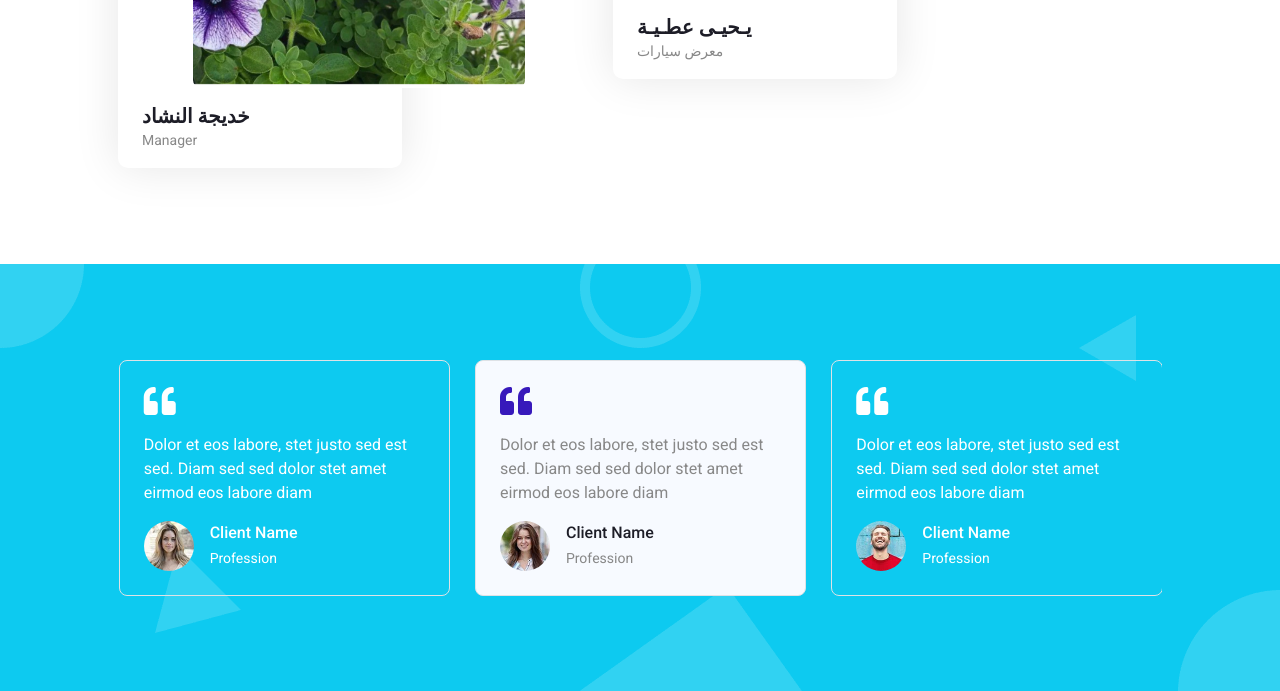
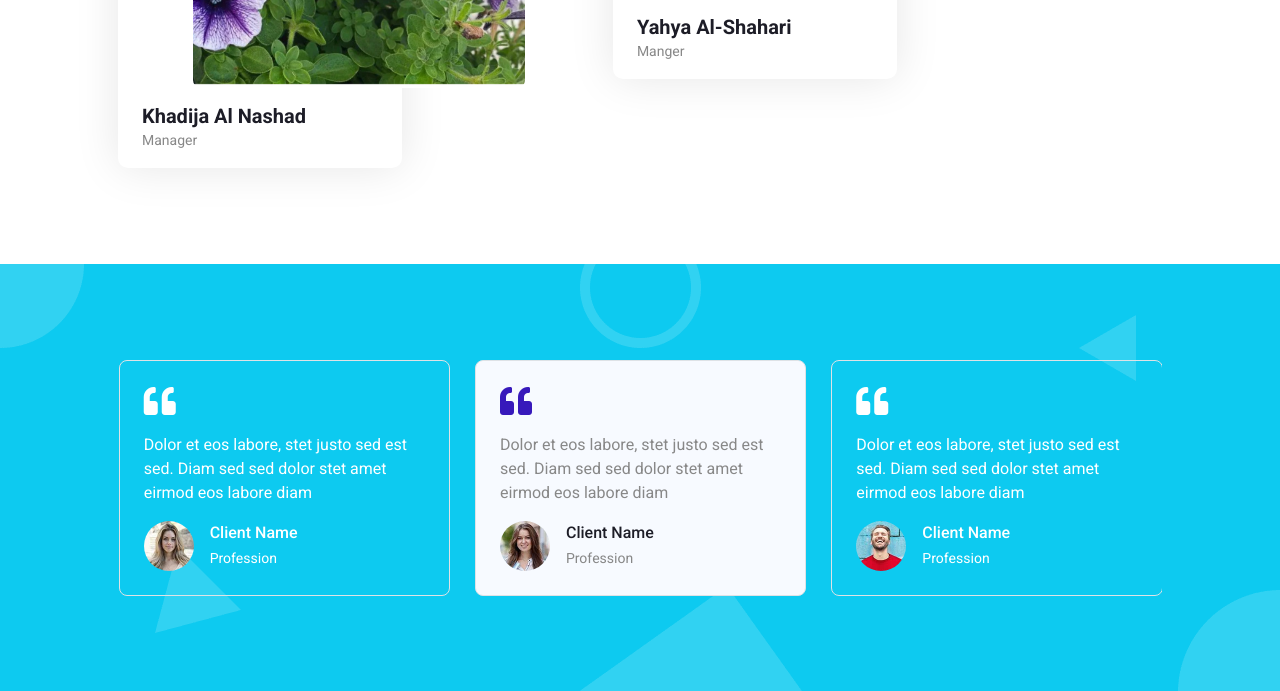
Before and after one commit to Badralbadawi/Smart-Diagnosis-for-2023-Solution-Challenge, a Django app: page / in a window 1280 px wide. Shown: the part 3377-4068 px from the top of the page. Run offline with Django 4.2, Linux system fonts and the light colour scheme; data that the repository does not hold is empty; some libraries are stand-ins or nearby versions.

Commit message:
Update index.html

```diff
--- a/templates/index.html
+++ b/templates/index.html
@@ -262,7 +262,7 @@
                                 <img class="img-fluid rounded w-100" src="{%static 'img/team-5.jpg'%}" alt="">
                             </div>
                             <div class="px-4 py-3">
-                                <h5 class="fw-bold m-0">خديجة النشاد</h5>
+                                <h5 class="fw-bold m-0">Khadija Al Nashad</h5>
                                 <small>Manager</small>
                             </div>
                         </div>
@@ -281,8 +281,8 @@
                                 <img class="img-fluid rounded w-100" src="{%static 'img/team-4.jpg'%}" alt="">
                             </div>
                             <div class="px-4 py-3">
-                                <h5 class="fw-bold m-0">يـحيـى عطـيـة</h5>
-                                <small>معرض سيارات</small>
+                                <h5 class="fw-bold m-0">Yahya Al-Shahari</h5>
+                                <small>Manger</small>
                             </div>
                         </div>
                     </div>
```
